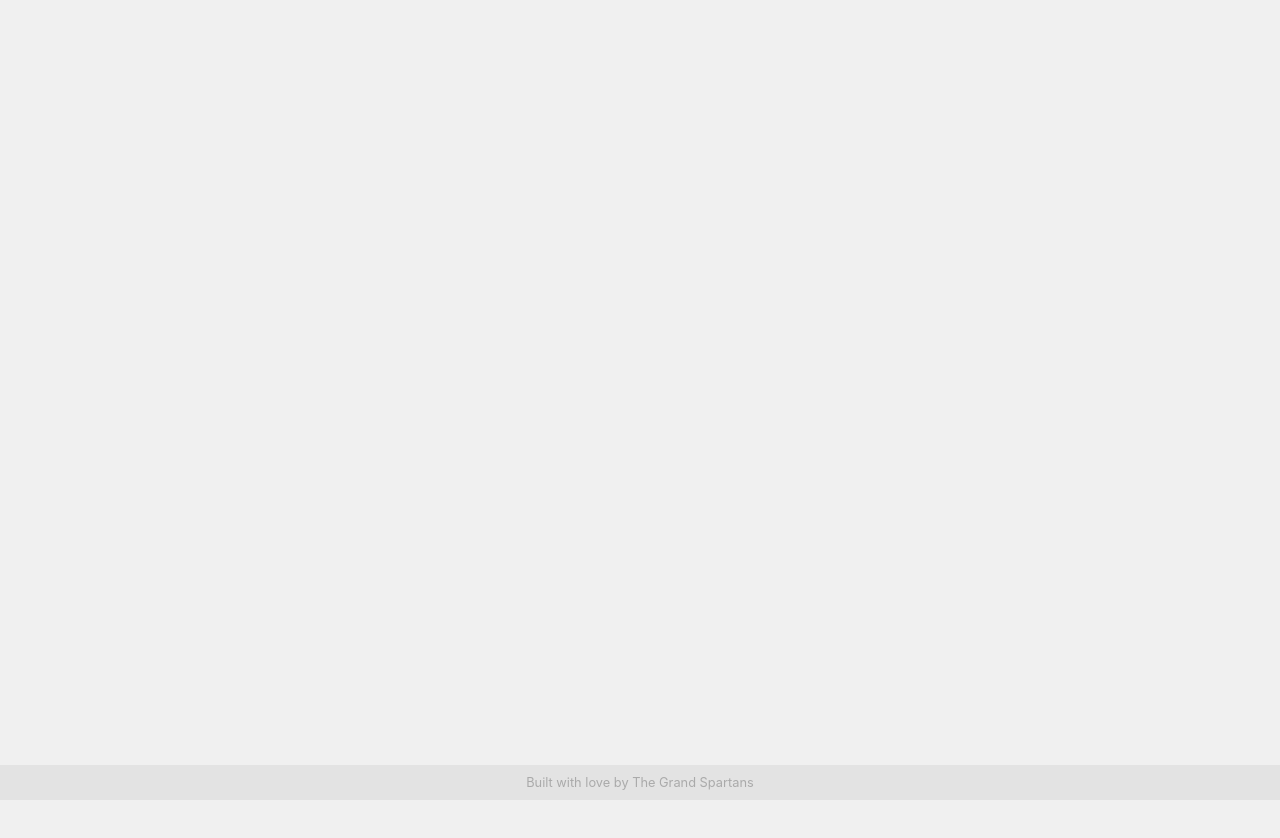
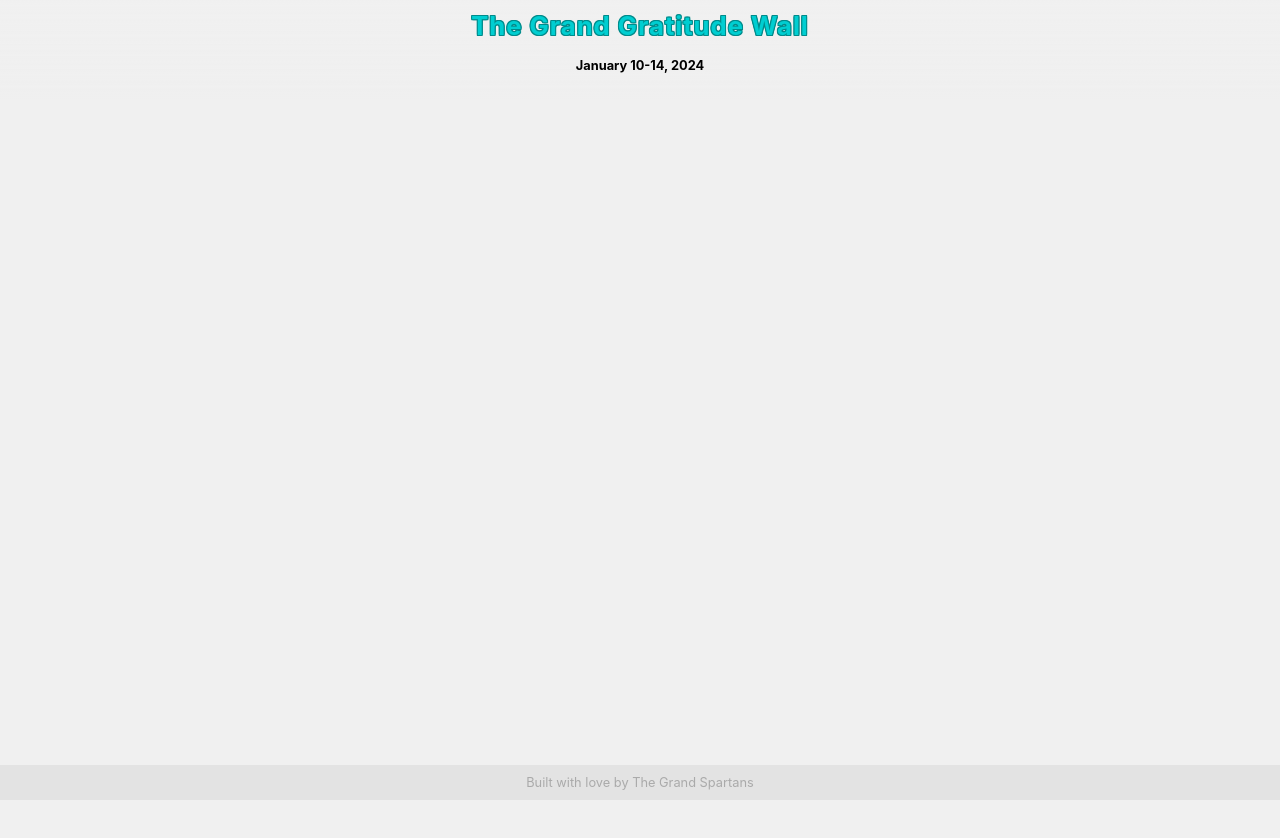
Before and after one commit to airstrike/gratefulwall, a website: page static/index.html in a window 1280 px wide. Both pictures are taken after typing "Sample", "Sample", "Sample" into the empty fields and a click on the button 913 px from the left and 250 px from the top of the page. Drawn offline with Linux system fonts and the light colour scheme; no server answers.

Commit message:
Fixes to header

```diff
--- a/static/index.html
+++ b/static/index.html
@@ -11,9 +11,11 @@
     <link rel="stylesheet" href="/styles/styles.css" />
   </head>
   <body>
-    <div id="fixed-header" class="form-title hidden">
-      <h1 class="outlined wall-title">The Grand Gratitude Wall</h1>
-      <h4>January 10-14, 2024</h4>
+    <div id="fixed-header">
+      <div class="form-title">
+        <h1 class="outlined wall-title">The Grand Gratitude Wall</h1>
+        <h4>January 10-14, 2024</h4>
+      </div>
     </div>
 
     <div id="gratitude-form-wrapper">
--- a/static/scripts/messages.js
+++ b/static/scripts/messages.js
@@ -159,4 +159,5 @@ messages.forEach((message, index) => {
 
 document.getElementById("close-button").addEventListener("click", () => {
 	document.getElementById("gratitude-form-wrapper").style.display = "none"
+	document.getElementById("fixed-header").classList.add("submitted")
 })
--- a/static/styles/styles.css
+++ b/static/styles/styles.css
@@ -277,16 +277,22 @@ footer {
 
 #fixed-header {
     font-size: 0.8rem;
+    display: none;
     position: fixed;
     top: 0;
-    padding-top: 5px;
+    margin: 0;
+    text-align: center;
+    z-index: 100; /* Ensures it stays on top of other elements */
     width: 100%;
+    padding: 10px;
     /* background: radial-gradient(#f0f0f0, #f0f0f0, #f0f0f0, transparent, transparent); */
+    background: linear-gradient(to bottom, #f0f0f0, transparent); Gradient fades from solid #f0f0f0 to transparent
+}
+
+#fixed-header.form-title {
+    width: 100%;
     background-color: #f0f0f0;
     /* background: linear-gradient(to bottom, #f0f0f0, transparent); Gradient fades from solid #f0f0f0 to transparent */
-    text-align: center;
-    display: none;
-    z-index: 100; /* Ensures it stays on top of other elements */
 }
 
 #fixed-header.submitted {
```
